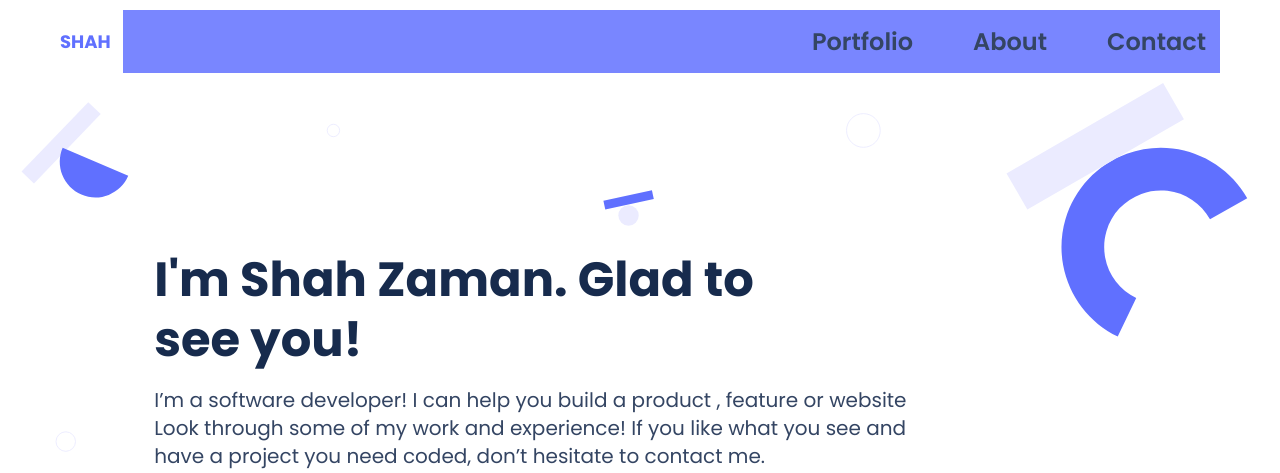
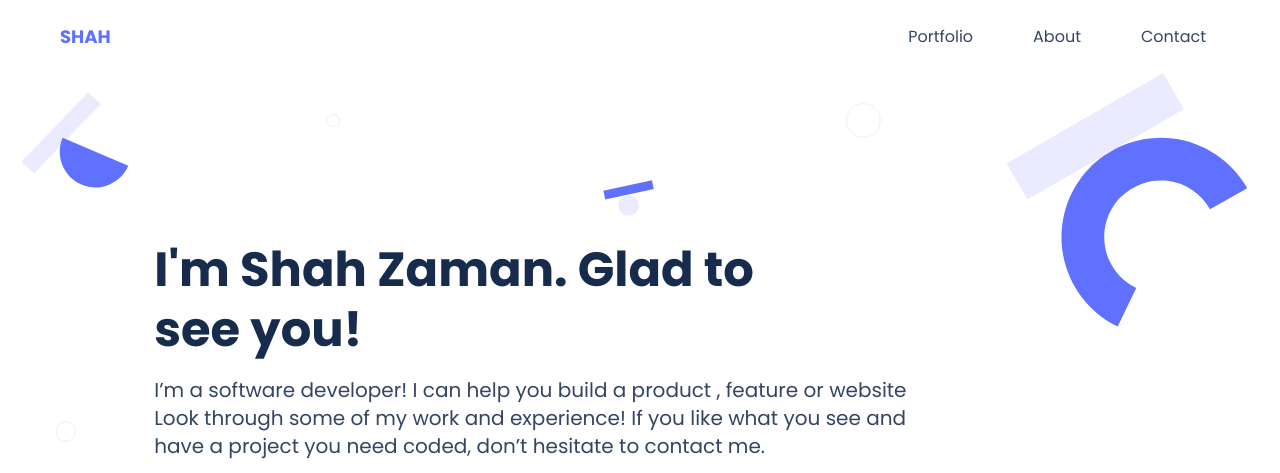
Before and after one commit to shahzaman900/My_Potfolio, a website: page index.html in a window 1280 px wide. Shown: the top 473 px of the page. Drawn offline with nearby package versions, Linux system fonts and the light colour scheme.

Commit message:
update some css

```diff
--- a/style.css
+++ b/style.css
@@ -435,6 +435,9 @@ ul {
       justify-content: end;
       position: unset;
       height: unset;
+      background: unset;
+      width: unset;
+      text-align: unset;
 
       .li {
         padding: 6px;
@@ -442,6 +445,8 @@ ul {
         .menu_item {
           color: #344563;
           padding: 0.5rem;
+          font-size: unset;
+          font-weight: unset;
         }
       }
     }
```
